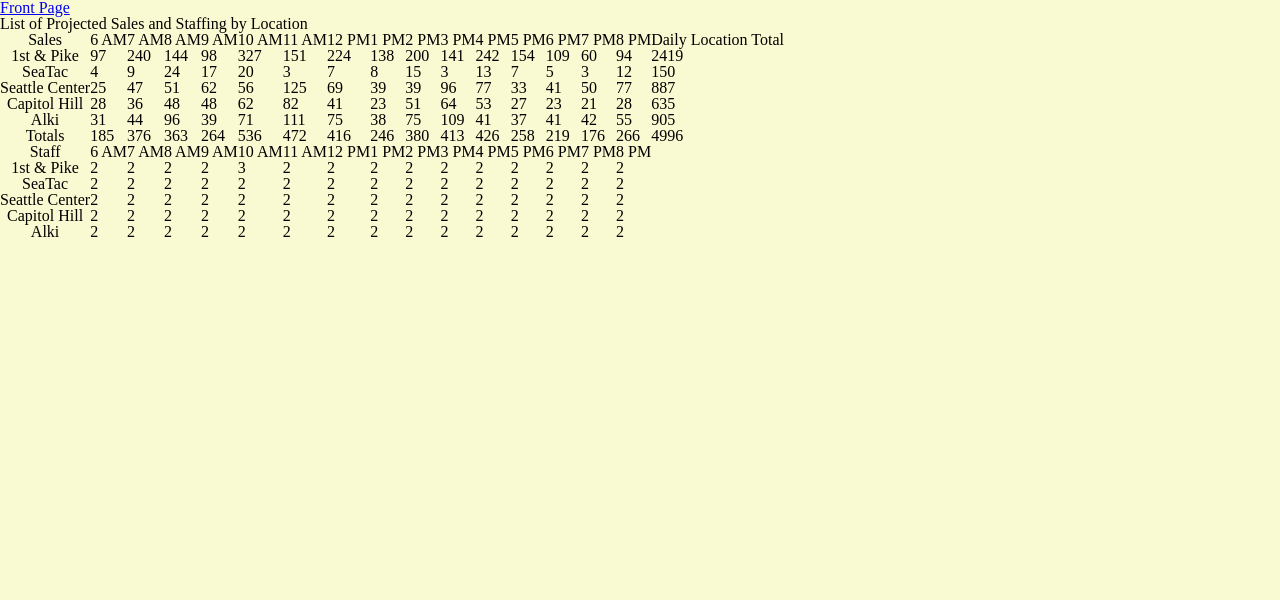
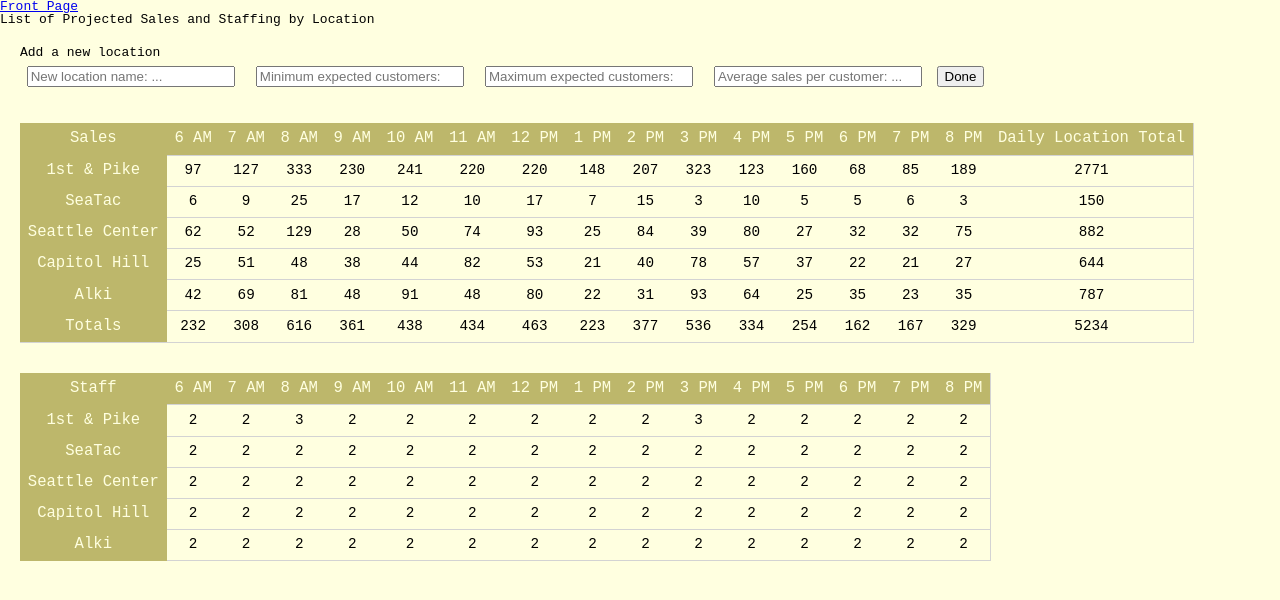
Before and after one commit to HiEricHere/cookie-stand, a plain HTML site: page sales.html in a window 1280 px wide. Drawn offline with Linux system fonts and the light colour scheme.

Commit message:
added event listener functionality for adding locations to the tables, added a little life to the site. a little.

```diff
--- a/js/app.js
+++ b/js/app.js
@@ -18,14 +18,17 @@ var arrayTime = [
   ['6 PM', 0.3],
   ['7 PM', 0.4],
   ['8 PM', 0.6]];
+
 //Empty array that all location objects push themselves into. Stores array of all location objects.
 var arrayLocation = [];
+
 //this function taken from https://developer.mozilla.org/en-US/docs/Web/JavaScript/Reference/Global_Objects/Math/random
 var getRand = function ( min, max ) {
   min = Math.ceil(min);
   max = Math.floor(max);
   return Math.floor(Math.random() * (max - min + 1)) + min;
 };
+
 //this function calculates the staff needed given a customer amount
 var calcStaff = function ( customers ) {
   if ( customers <= 40 ) {
@@ -34,36 +37,37 @@ var calcStaff = function ( customers ) {
     return Math.ceil( customers / 20 );
   }
 };
+
+//function takes the new element needed, content to add, and the parent node that it will be appended to and adds the element
+function addElement ( newElement, content, parentNode ) {
+  var tempElement = document.createElement( newElement);
+  tempElement.textContent = content;
+  parentNode.appendChild(tempElement);
+}
+
 //create thead of given table
 var theadCreate = function ( table ) {
   var tableDataElement = document.getElementById( table );
   var theadElement = document.createElement( 'thead' );
   var trElement = document.createElement( 'tr' );
-  var thElementFirst = document.createElement( 'th' );
-  thElementFirst.textContent = table;
-  trElement.appendChild(thElementFirst);
+  addElement( 'th', table, trElement );
   for ( var i = 0; i < arrayTime.length; i++ ){
-    var thElement = document.createElement( 'th' );
-    thElement.textContent = arrayTime[i][0];
-    trElement.appendChild(thElement);
+    addElement( 'th', arrayTime[i][0], trElement );
   }
   if ( table === 'Sales' ) {
-    var thElementLast = document.createElement( 'th' );
-    thElementLast.textContent = 'Daily Location Total';
-    trElement.appendChild(thElementLast);
+    addElement( 'th', 'Daily Location Total', trElement );
   }
   theadElement.appendChild(trElement);
   tableDataElement.appendChild(theadElement);
 };
+
 //create tfoot row for sales table, calculates hourly totals, and sum total of all sales from all locations
 var tfootCreate = function () {
   var allTotal = 0;
   var tableDataElement = document.getElementById( 'Sales' );
   var tfootElement = document.createElement( 'tfoot' );
   var trElement = document.createElement( 'tr' );
-  var thElement = document.createElement ( 'th' );
-  thElement.textContent = 'Totals';
-  trElement.appendChild(thElement);
+  addElement( 'th', 'Totals', trElement );
   //loops through time array and location array and picks the soldByHour at of each location for each hour and adds to allTotal and hourTotal
   for ( var i = 0; i < arrayTime.length; i++ ){
     var hourTotal = 0;
@@ -71,17 +75,14 @@ var tfootCreate = function () {
       hourTotal += arrayLocation[n].soldByHour[i];
       allTotal += arrayLocation[n].soldByHour[i];
     }
-    var tdElement = document.createElement( 'td' );
-    tdElement.textContent = hourTotal;
-    trElement.appendChild(tdElement);
+    addElement( 'td', hourTotal, trElement );
   }
   //append last td element = allTotal, the sum total of all sales from all locations
-  var tdElementLast = document.createElement( 'td' );
-  tdElementLast.textContent = allTotal;
-  trElement.appendChild(tdElementLast);
+  addElement( 'td', allTotal, trElement );
   tfootElement.appendChild(trElement);
   tableDataElement.appendChild(tfootElement);
 };
+
 //place object constructor function
 function Place ( name, min, max, avg ) {
   this.name = name;
@@ -93,8 +94,27 @@ function Place ( name, min, max, avg ) {
   this.dailyTotal = 0;
   arrayLocation.push(this);
 }
+
+Place.prototype = {
+
+  trStoreCreate : function ( table ) {
+    var tableDataElement = document.getElementById( table );
+    var trElement = document.createElement('tr');
+    addElement( 'th', this.name, trElement );
+    if ( table === 'Sales' ){
+      for ( var i = 0; i < this.soldByHour.length; i++ ){
+        addElement ( 'td', this.soldByHour[i], trElement );
+      }
+    } else {
+      for ( var n = 0; n < this.staffByHour.length; n++ ){
+        addElement ( 'td', this.staffByHour[n], trElement );
+      }
+    }
+    tableDataElement.appendChild(trElement);
+  },
+
   //calculates data using object properties
-Place.prototype.calcData = function() {
+  calcData : function() {
     for ( var i = 0; i < arrayTime.length; i++ ){
       var customers = getRand(this.customerMin, this.customerMax) * arrayTime[i][1];
       var staffers = calcStaff(customers);
@@ -105,43 +125,45 @@ Place.prototype.calcData = function() {
     }
     //adds the dailyTotal to the end of the soldByHour array for Sales <table>'s Daily Location Total column
     this.soldByHour.push(this.dailyTotal);
-};
-//takes a table id and corresponding array from object (sales table & .soldByHour array)
-Place.prototype.trStoreCreate = function ( table, array ) {
-  var tableDataElement = document.getElementById( table );
-  var trElement = document.createElement('tr');
-  var thElement = document.createElement('th');
-  thElement.textContent = this.name;
-  trElement.appendChild(thElement);
-  for ( var i = 0; i < array.length; i++ ){
-    var tdElement = document.createElement('td');
-    tdElement.textContent = array[i];
-    trElement.appendChild(tdElement);
   }
-  tableDataElement.appendChild(trElement);
 };
 
-var pike = new Place ( '1st & Pike', 23, 65, 6.3 );
-var seatac = new Place ( 'SeaTac', 3, 24, 1.2 );
-var center = new Place ( 'Seattle Center', 11, 38, 3.7 );
-var capitol = new Place ( 'Capitol Hill', 20, 39, 2.3 );
-var alki = new Place ( 'Alki', 11, 38, 3.7 );
+//Event listener for everything you need to add an object
+var form = document.getElementById('formAddNew');
+form.addEventListener('submit', function( event ){
+  //not on a server
+  event.preventDefault();
 
+  //Creates a new object using the given input values
+  new Place ( event.target.location.value, event.target.minCustomer.value, event.target.maxCustomer.value, event.target.avgSold.value );
+  arrayLocation[arrayLocation.length-1].calcData();
+  arrayLocation[arrayLocation.length-1].trStoreCreate( 'Sales' );
+  arrayLocation[arrayLocation.length-1].trStoreCreate( 'Staff' );
+
+  //Deletes the old footer and recalcs a new one
+  var tableDataElement = document.getElementById( 'Sales' );
+  tableDataElement.deleteRow(-1);
+  tfootCreate();
+});
+
+//Creates the default 5 known locations
+new Place ( '1st & Pike', 23, 65, 6.3 );
+new Place ( 'SeaTac', 3, 24, 1.2 );
+new Place ( 'Seattle Center', 11, 38, 3.7 );
+new Place ( 'Capitol Hill', 20, 39, 2.3 );
+new Place ( 'Alki', 11, 38, 3.7 );
+
+//initializes everything in the arrayLocation list.
+function letThereBeLight (){
+  for ( var i = 0; i < arrayLocation.length; i++ ){
+    arrayLocation[i].calcData();
+    arrayLocation[i].trStoreCreate( 'Sales' );
+    arrayLocation[i].trStoreCreate( 'Staff');
+  }
   theadCreate( 'Sales' );
   theadCreate( 'Staff' );
-pike.calcData();
-pike.trStoreCreate( 'Sales', pike.soldByHour );
-pike.trStoreCreate( 'Staff', pike.staffByHour );
-seatac.calcData();
-seatac.trStoreCreate( 'Sales', seatac.soldByHour );
-seatac.trStoreCreate( 'Staff', seatac.staffByHour );
-center.calcData();
-center.trStoreCreate( 'Sales', center.soldByHour );
-center.trStoreCreate( 'Staff', center.staffByHour );
-capitol.calcData();
-capitol.trStoreCreate( 'Sales', capitol.soldByHour );
-capitol.trStoreCreate( 'Staff', capitol.staffByHour );
-alki.calcData();
-alki.trStoreCreate( 'Sales', alki.soldByHour );
-alki.trStoreCreate( 'Staff', alki.staffByHour );
   tfootCreate();
+}
+
+//boom
+letThereBeLight();
--- a/sales.html
+++ b/sales.html
@@ -11,13 +11,26 @@
             <h1>List of Projected Sales and Staffing by Location</h1>
         </header>
         <main>
-            <table id="Sales">
-            </table>
-            <table id="Staff">
-            </table>
+            <form id="formAddNew">
+                <fieldset>
+                    <legend>Add a new location</legend>
+                    <input id="location" name="location" type="text" placeholder="New location name: ..."/>
+                    <input id="minCustomer" name="minCustomer" type="number" placeholder="Minimum expected customers: ..."/>
+                    <input id="maxCustomer" name="maxCustomer" type="number" placeholder="Maximum expected customers: ..."/>
+                    <input id="avgSold" name="avgSold" type="number" placeholder="Average sales per customer: ..."/>
+                    <button id="button">Done</button>
+                </fieldset>
+            </form>
+            <div class="table">
+                <table id="Sales">
+                </table>
+            </div>
+            <div class="table">
+                <table id="Staff">
+                </table>
+            </div>
         </main>
         <footer>
-
         </footer>
         <script src="./js/app.js"></script>
     </body>
--- a/styles/styles.css
+++ b/styles/styles.css
@@ -1,3 +1,55 @@
 body {
-  background-color : lightgoldenrodyellow;
+  background-color : lightyellow;
+  font-family: monospace;
 }
+
+.table {
+  background: lightyellow;
+  margin : 10px;
+  padding : 10px;
+  overflow : auto;
+}
+
+form {
+  margin: 10px;
+  padding: 10px;
+}
+
+input {
+  margin: 0.5em;
+  width: 200px;
+}
+
+th {
+  background: darkkhaki;
+  padding : 0.5em;
+  margin : 0.5em;
+  text-align: center;
+  color: lightyellow;
+  font-family: monospace;
+  font-size: 1.2em;
+}
+
+td {
+ background: lightyellow;
+ text-align: center;
+ font-family: monospace;
+ font-size: 1.1em;
+}
+
+tr > td {
+  border-top: 0.5px solid lightgrey;
+  border-bottom: 0.5px solid lightgrey;
+}
+
+tr > td:last-child, th:last-child {
+  border-right: 0.5px solid lightgrey;
+}
+
+#Staff > tr:last-child > th:first-child {
+  border-bottom: 0.5px solid lightgrey;
+}
+
+tfoot > tr > th:first-child {
+  border-bottom: 0.5px solid lightgrey;
+}
```
Also changed, not shown: 1 other file. Lines whose indentation alone changed are shown as unchanged.
